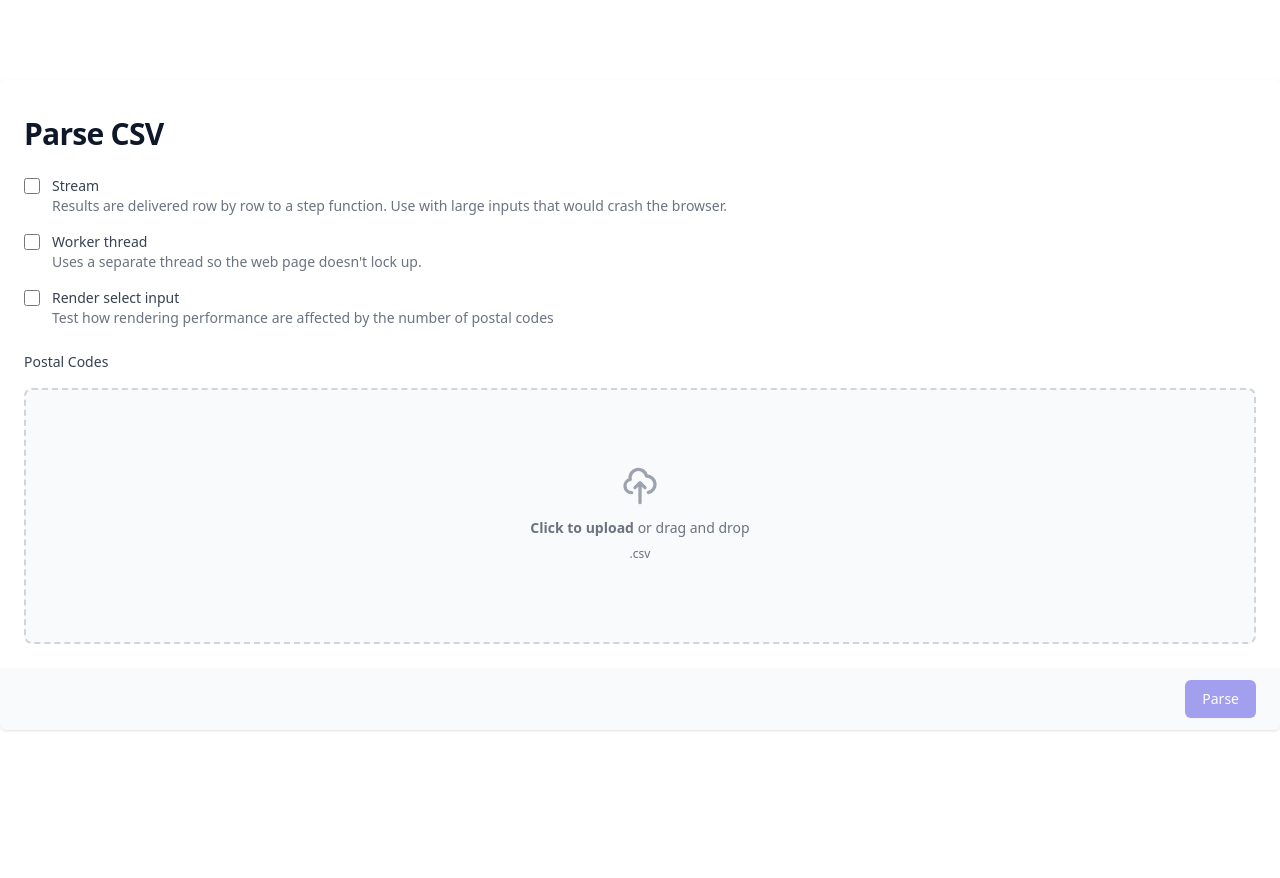
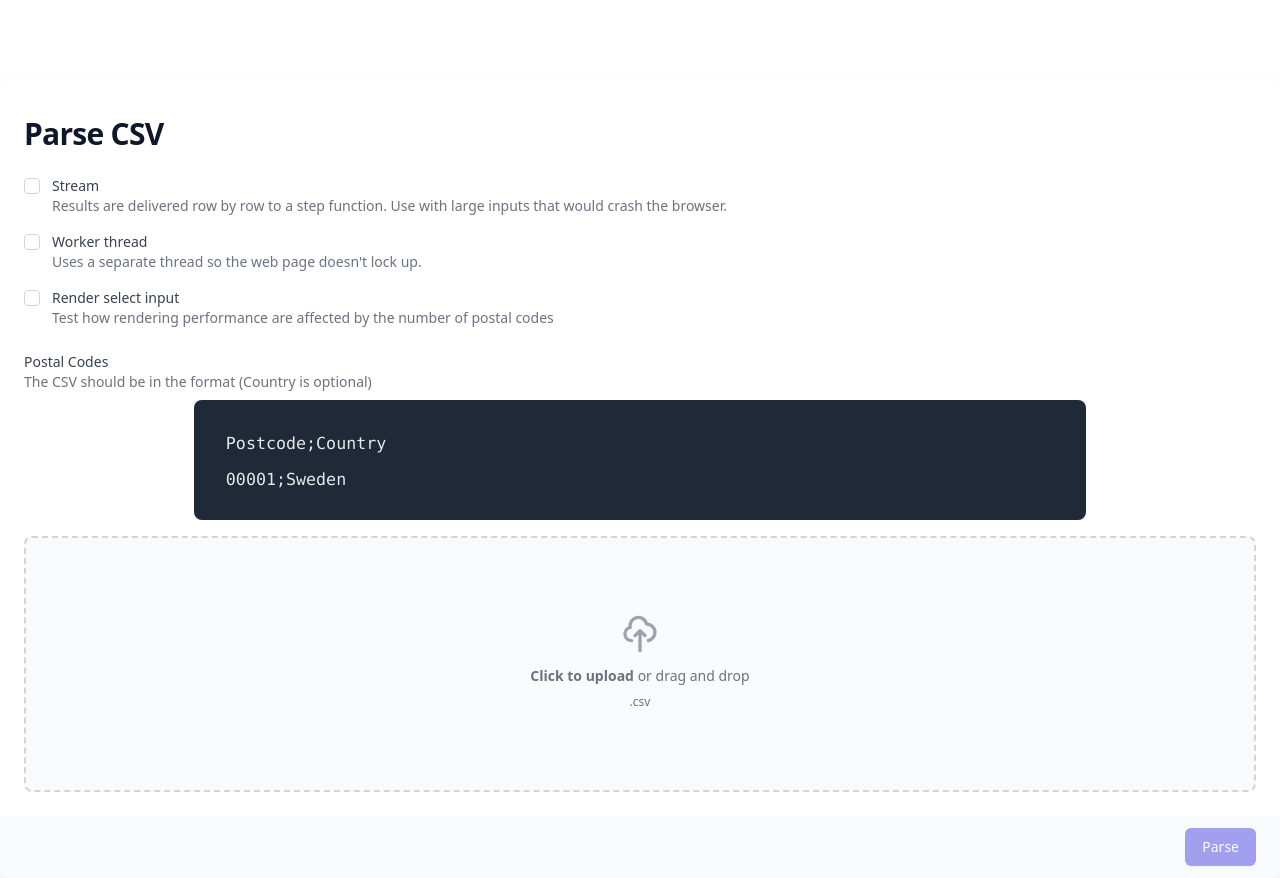
Before and after one commit to daon/react-parse-csv, a React (Create React App) app: page / in a window 1280 px wide. Before the commit the page ends 800 px from the top, so only its background shows below. Built offline with nearby package versions, Linux system fonts and the light colour scheme.

Commit message:
2 files modified

```diff
--- a/public/index.html
+++ b/public/index.html
@@ -3,7 +3,7 @@
   <head>
     <meta charset="UTF-8" />
     <meta name="viewport" content="width=device-width, initial-scale=1.0" />
-    <script src="https://cdn.tailwindcss.com"></script>
+    <script src="https://cdn.tailwindcss.com?plugins=forms,typography,aspect-ratio,line-clamp"></script>
   </head>
   <body>
     <div id="root"></div>
--- a/src/App.js
+++ b/src/App.js
@@ -146,9 +146,22 @@ export default function App() {
               </div>
             </div>
             <div className="mt-4 space-y-4">
-              <div className="block text-sm font-medium text-gray-700">
-                Postal Codes
+              <div className="text-sm">
+                <p className="font-medium text-gray-700">Postal Codes</p>
+                <p className="text-gray-500 ">
+                  The CSV should be in the format (Country is optional)
+                </p>
+                <div className="prose prose-sm sm:prose lg:prose-lg xl:prose-2xl mx-auto mt-2 prose-primary bg-gray-100">
+                  <pre>
+                    <code>
+                      Postcode;Country
+                      <br />
+                      00001;Sweden
+                    </code>
+                  </pre>
+                </div>
               </div>
+
               <div className="flex items-center justify-center w-full">
                 <label
                   htmlFor="dropzone-file"
```
